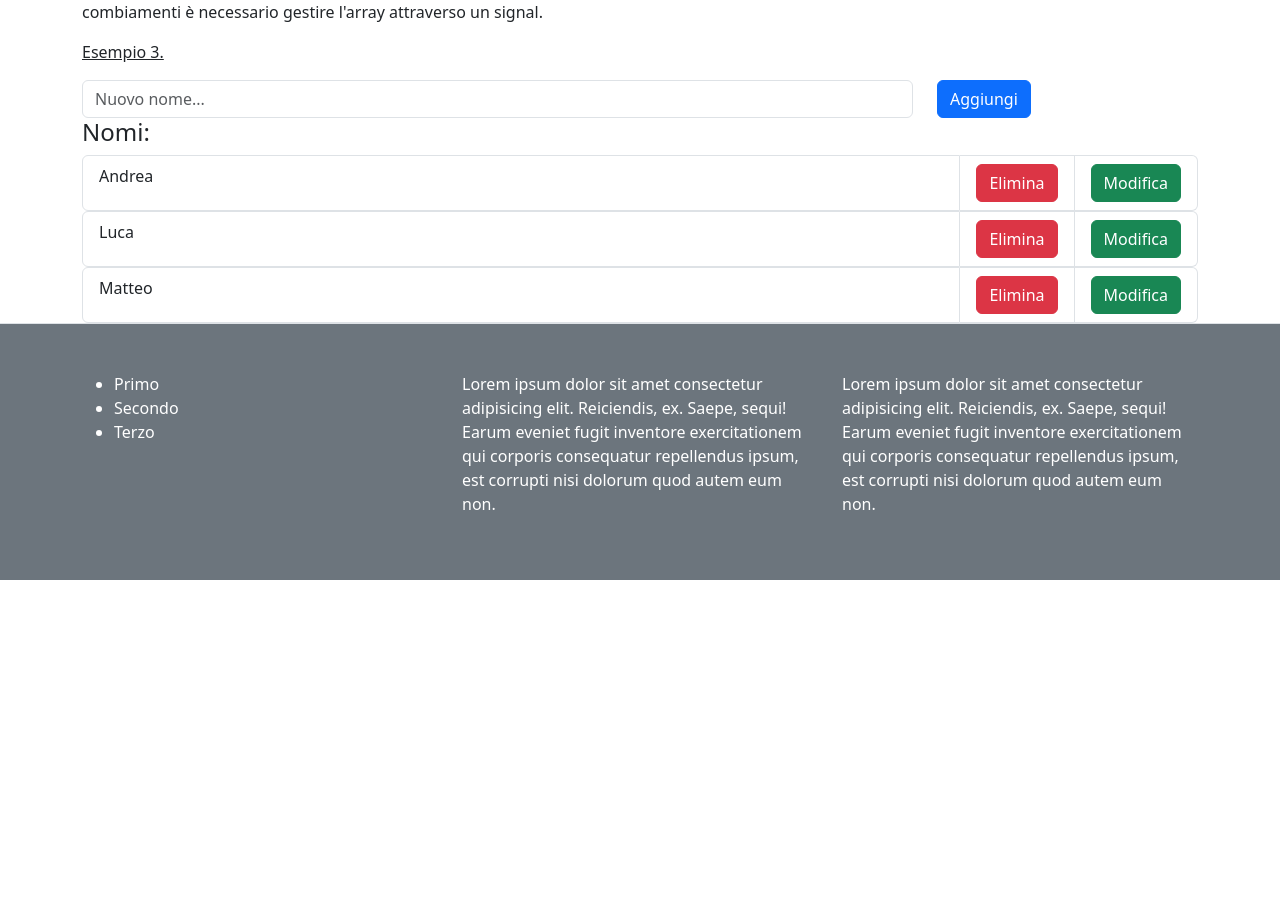
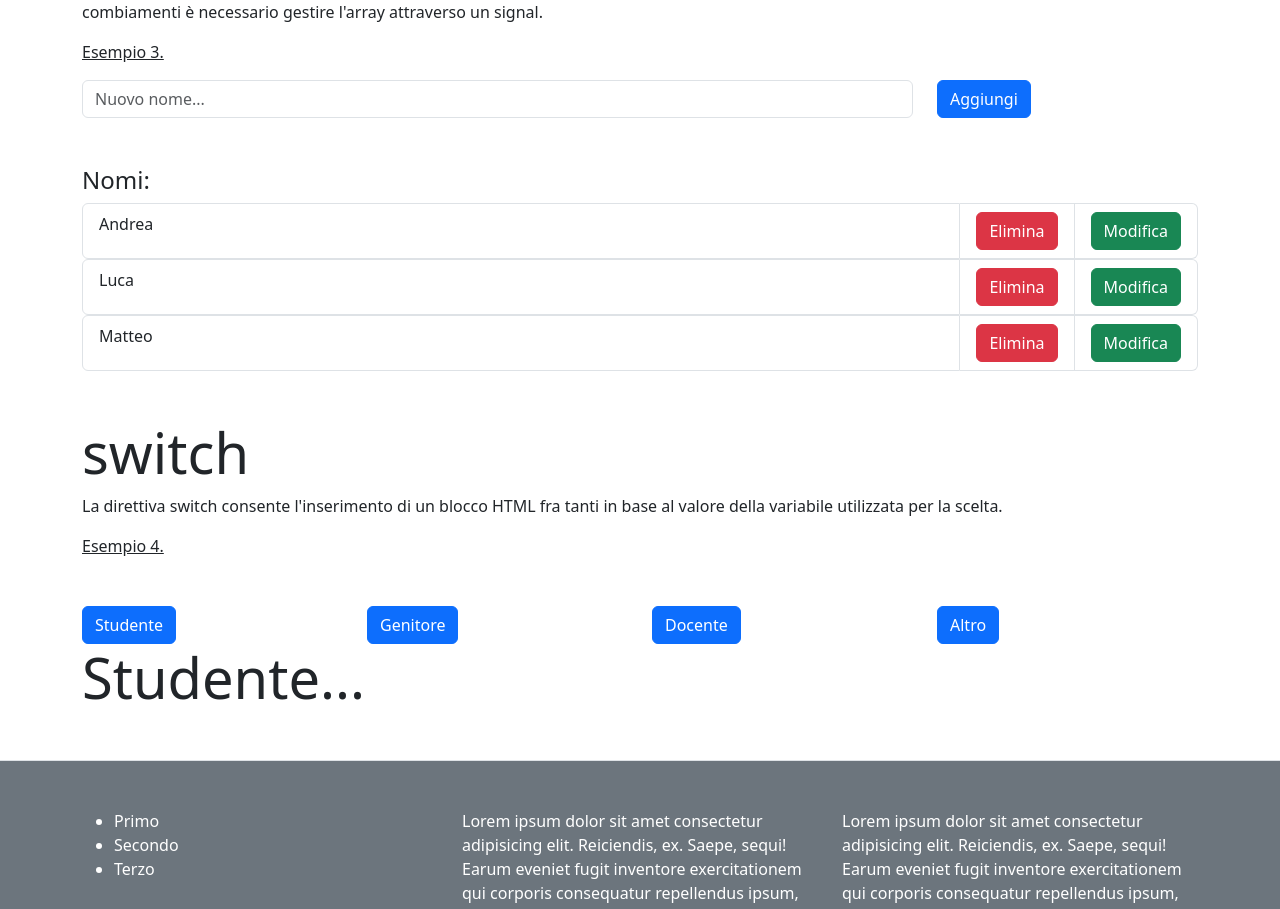
Before and after one commit to theozadra/Corso-Angular-4Bi-2025-2026, an Angular app in the folder corso/: page / in a window 1280 px wide. Shown: the part 1246-2155 px from the top of the page. Before the commit the page ends 1826 px from the top, so only its background shows below. Built offline with nearby package versions, Linux system fonts and the light colour scheme.

Commit message:
FEAT: Introduzione a classi e interfacce

```diff
--- /dev/null
+++ b/corso/src/app/classi-interfacce/classi-interfacce.html
@@ -0,0 +1 @@
+<p>classi-interfacce works!</p>
--- a/corso/src/app/direttive-strutturali/direttive-strutturali.html
+++ b/corso/src/app/direttive-strutturali/direttive-strutturali.html
@@ -55,15 +55,86 @@ un signal.</p>
         </div>
     </div>
 </div>
-<div>
+<div class="my-5">
     <h4>Nomi:</h4>
             @for(nome of nomi(); track nome) {
                 <!-- Blocco da inserire per ogni elemento dell'array -->
-                 <ul class="list-group list-group-horizontal">
-                    <li class="list-group-item flex-fill">{{nome}}</li>
-                    <li class="list-group-item"><button class="btn btn-danger" (click)="elimina($index)">Elimina</button></li>
-                    <li class="list-group-item"><button class="btn btn-success">Modifica</button></li>
-                 </ul>
+
+                @if (indiceModifica() == $index) {
+
+                    <ul class="list-group list-group-horizontal">
+                        <li class="list-group-item flex-fill">
+                            <input type="text" class="form-control" #inCambiaNome [value]="nome">
+                        </li>
+                        <li class="list-group-item"><button class="btn btn-primary" (click)="salva(inCambiaNome.value)">Salva</button></li>
+                        <li class="list-group-item"><button class="btn btn-secondary" (click)="annulla()">Annulla</button></li>
+                    </ul>
+                }
+                @else {
+                    <ul class="list-group list-group-horizontal">
+                        <li class="list-group-item flex-fill">{{nome}}</li>
+                        <li class="list-group-item"><button class="btn btn-danger" (click)="elimina($index)">Elimina</button></li>
+                        <li class="list-group-item"><button class="btn btn-success" (click)="attivaModifica($index)">Modifica</button></li>
+                    </ul>
+                }
             }
+</div>
+<h4 class="display-4">switch</h4>
+<p>La direttiva switch consente l'inserimento di un blocco HTML fra tanti
+    in base al valore della variabile utilizzata per la scelta.
+</p>
+<p><u>Esempio 4.</u></p>
+<div class="my-5">
+    <div class="row">
+        <div class="col">
+            <div>
+                <button class="btn btn-primary" (click)="switchToStudente()">Studente</button>
+            </div>
+        </div>
+        <div class="col">
+            <div>
+                <button class="btn btn-primary" (click)="switchToGenitore()">Genitore</button>
+            </div>
+        </div>
+        <div class="col">
+            <div>
+                <button class="btn btn-primary" (click)="switchToDocente()">Docente</button>
+            </div>
+        </div>
+        <div class="col">
+            <div>
+                <button class="btn btn-primary" (click)="switchToAltro()">Altro</button>
+            </div>
+        </div>
+    </div>
+    @switch (tipoUtente()) {
+        @case ('studente') {
+            <!-- Blocco da inserire se tipoUtente è uguale a studente -->
+             <div>
+                <h1 class="display-4">Studente...</h1>
+             </div>
+        }
+        @case ('genitore') {
+            <!-- Blocco da inserire se tipoUtente è uguale a studente -->
+             <div>
+                <h1 class="display-4">Genitore...</h1>
+                <p>Calendario udienze...</p>
+             </div>
+        }
+        @case ('docente') {
+            <!-- Blocco da inserire se tipoUtente è uguale a studente -->
+             <div>
+                <h1 class="display-4">Docente...</h1>
+                <p>Registro...</p>
+             </div>
+        }
+        @default {
+             <!-- Blocco inserito in tutti gli altri casi -->
+              <div>
+                <h1 class="display-4">Tipo utente non riconosciuto...</h1>
+              </div>
+        }
+
+    }
 
 </div>
--- a/corso/src/app/direttive-strutturali/direttive-strutturali.ts
+++ b/corso/src/app/direttive-strutturali/direttive-strutturali.ts
@@ -13,6 +13,10 @@ export class DirettiveStrutturali {
   visualizzaImmagineOTesto: WritableSignal<string> = signal('immagine');
   nomi: WritableSignal<string[]> = signal(['Andrea', 'Luca', 'Matteo']);
   indiceModifica: WritableSignal<number> = signal(-1);
+  // Signal da utilizzare per la direttiva switch
+  // Supponiamo di avere un signal chiamato tipoUtente di tipo string
+  // che abbia come valori possibili: studente, genitore, docente, altro
+  tipoUtente: WritableSignal<string> = signal('studente');
 
   toggleBanner(): void {
     // Visualizza il banner
@@ -47,4 +51,33 @@ export class DirettiveStrutturali {
       return [...current];
     })
   }
+
+  attivaModifica(indice: number): void {
+    this.indiceModifica.set(indice);
+  }
+
+  annulla(): void {
+    this.indiceModifica.set(-1);
+  }
+
+  salva(nuovoNome: string): void {
+    this.nomi.update(current  => {
+      current[this.indiceModifica()] = nuovoNome;
+      return current;
+    })
+    this.indiceModifica.set(-1);
+  }
+
+  switchToStudente(): void {
+    this.tipoUtente.set('studente');
+  }
+  switchToGenitore(): void {
+    this.tipoUtente.set('genitore');
+  }
+  switchToDocente(): void {
+    this.tipoUtente.set('docente');
+  }
+  switchToAltro(): void {
+    this.tipoUtente.set('altro');
+  }
 }
```
Also changed, not shown: corso/src/app/classi-interfacce/classi-interfacce.ts (added, +11 -0 lines), corso/src/app/classi-interfacce/persona.ts (added, +46 -0 lines), corso/src/app/classi-interfacce/classi-interfacce.css (added), 2 other files (tests, documents, lock files or other folders).
